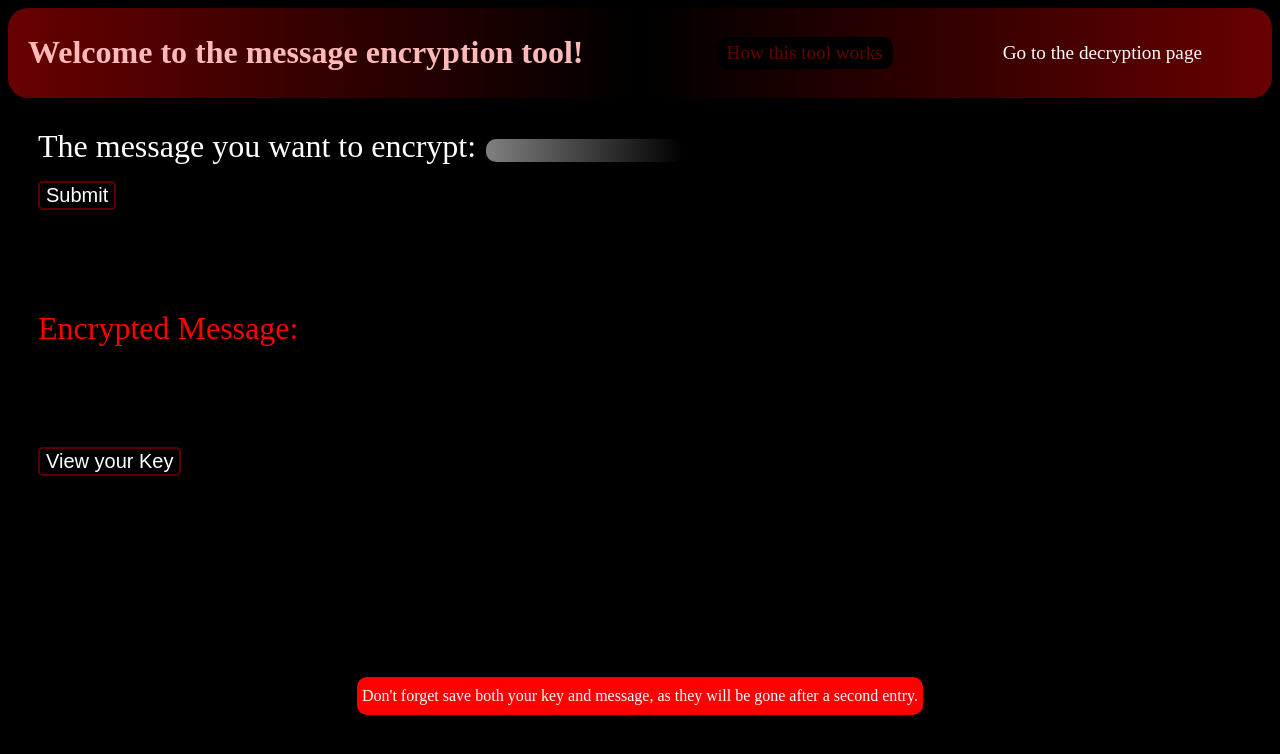
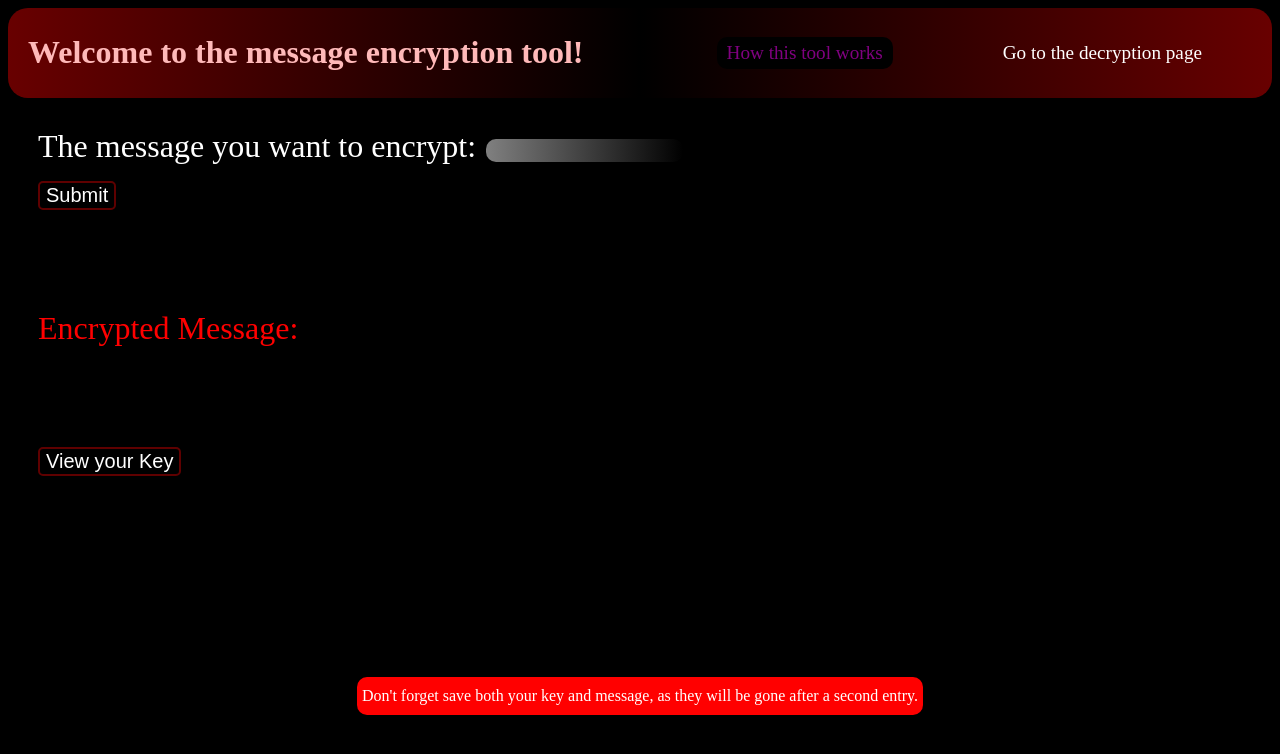
Before and after one commit to altchessare/JavaScript-Training, a plain HTML site: page index.html in a window 1280 px wide. In both pictures the pointer is over the link "How this tool works". Drawn offline with Linux system fonts and the light colour scheme.

Commit message:
made a few small changed to styling for better looks. completed the info page.

```diff
--- a/stylesheets/decryptionstyle.css
+++ b/stylesheets/decryptionstyle.css
@@ -37,9 +37,14 @@ html, body{
     transition: 0.5s;
 }
 
-.link:hover{
+#infoPage:hover{
     background-color: black;
-    color: rgb(26, 104, 0);
+    color: purple;
+}
+
+#encryptionPageLink:hover{
+    background-color: black;
+    color: red;
 }
 
 #headerRight{
--- a/stylesheets/info.css
+++ b/stylesheets/info.css
@@ -24,3 +24,22 @@ body{
   word-break: break-word; /* for better browser support */
   white-space: normal;    /* just to be sure */
 }
+
+.link{
+    text-decoration: none;
+    font-size: 1.2em;
+    padding: 5px 10px;
+    border-radius: 10px;
+    transition: 0.5s;
+    color: blueviolet;
+}
+
+#goBackToEnc:hover{
+    background-color: rgba(128, 0, 128, 0.271);
+    color: rgb(255, 0, 0);
+}
+
+#goBackToDec:hover{
+    background-color: rgba(128, 0, 128, 0.271);
+    color: rgb(26, 255, 0);
+}
--- a/stylesheets/style.css
+++ b/stylesheets/style.css
@@ -26,9 +26,14 @@ html, body{
     transition: 0.5s;
 }
 
-.link:hover{
+#infoPage:hover{
     background-color: black;
-    color: rgb(104, 0, 0);
+    color: purple;
+}
+
+#decryptionPage:hover{
+    background-color: black;
+    color: green;
 }
 
 #header{
```
Also changed, not shown: Info Page/info.html (+5 -1 lines).
